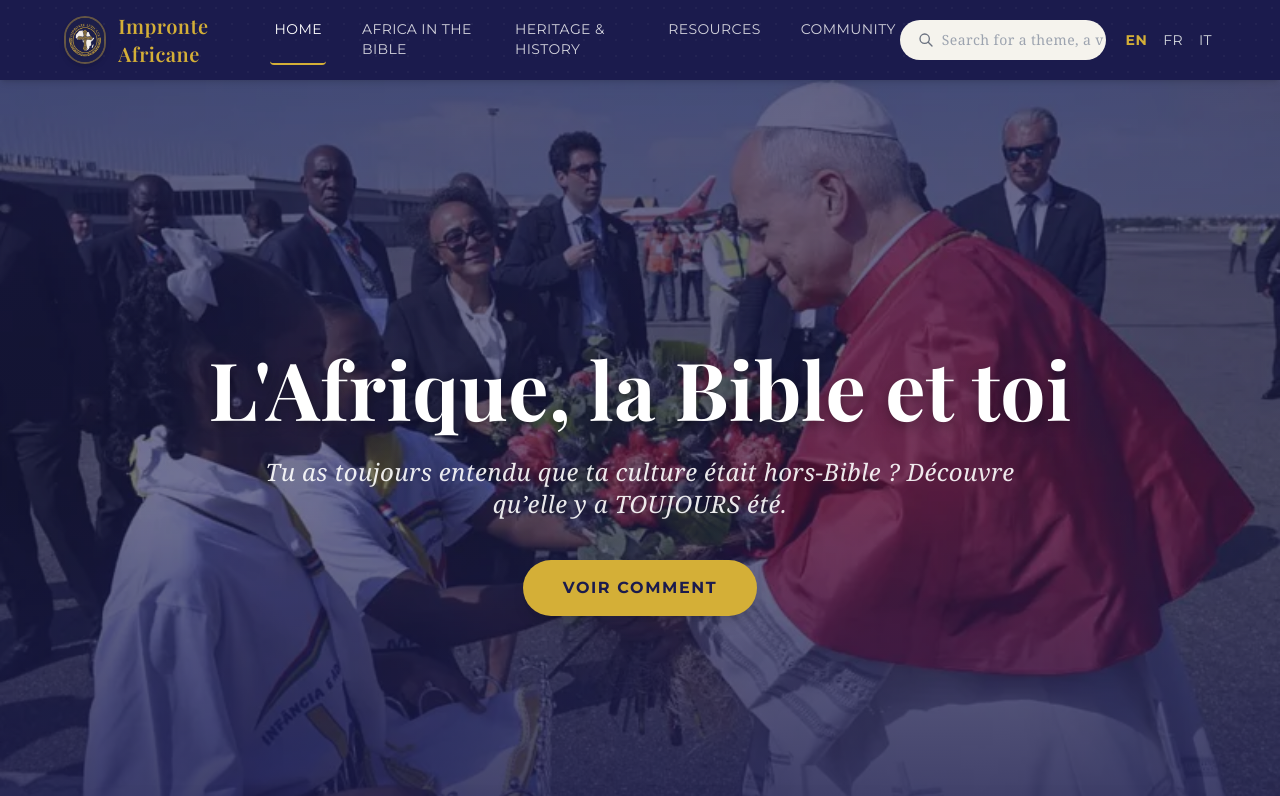
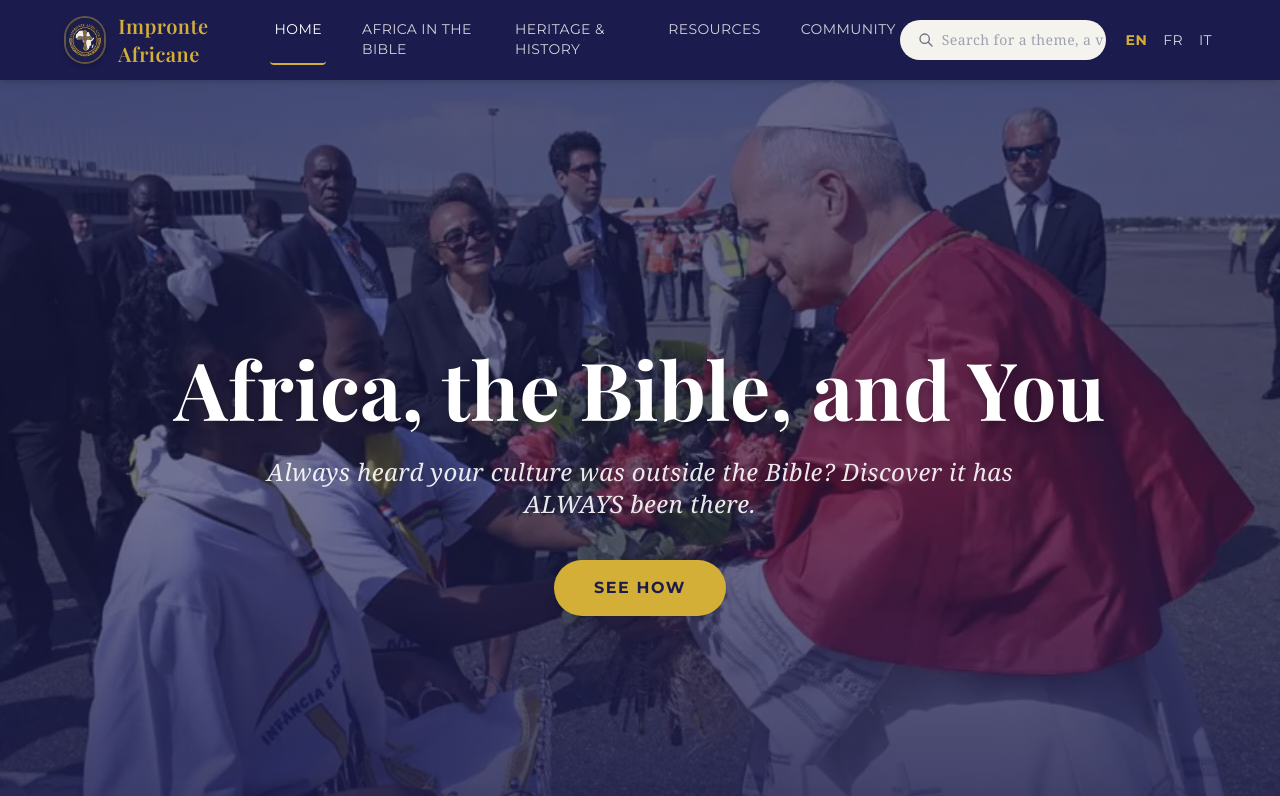
Before and after one commit to meulak/jubile-2033, a React (Vite) app: page / in a window 1280 px wide. Shown: the top 796 px of the page. Built offline with nearby package versions, Linux system fonts and the light colour scheme; a web font is replaced by a local one.

Commit message:
Fix: implement translations for hero carousel

```diff
--- a/src/components/common/CarouselHero.jsx
+++ b/src/components/common/CarouselHero.jsx
@@ -1,41 +1,33 @@
 import React, { useState, useEffect } from 'react';
 import { motion, AnimatePresence } from 'framer-motion';
 import { Link } from 'react-router-dom';
+import { useTranslation } from 'react-i18next';
 
 // Slide data – titles, short texts, CTA and dynamic background images
-const slides = [
+// Texts are now handled via translation keys
+const slidesData = [
   {
-    title: "L'Afrique, la Bible et toi",
-    text: "Tu as toujours entendu que ta culture était hors‑Bible ? Découvre qu’elle y a TOUJOURS été.",
-    cta: "Voir comment",
+    key: "slide1",
     link: "/youth",
     image: "jeune.png",
   },
   {
-    title: "Enseigner une foi authentique",
-    text: "Comment montrer à tes élèves que l’Afrique a FAÇONNÉ le christianisme ? Voici comment.",
-    cta: "Accéder ressources",
+    key: "slide2",
     link: "/catéchistes",
     image: "église.png",
   },
   {
-    title: "2000 ans d'histoires oubliées",
-    text: "L'histoire du salut s'est écrite en AFRIQUE. Découvre ces histoires jamais racontées.",
-    cta: "Explorer",
+    key: "slide3",
     link: "/curieux",
     image: "2000.webp",
   },
   {
-    title: "Recherche académique sur l'Afrique chrétienne",
-    text: "Articles, sources, données. Tout ce que tu dois savoir sur 2000 ans de présence chrétienne africaine.",
-    cta: "Consulter",
+    key: "slide4",
     link: "/chercheurs",
     image: "st_augustine.png",
   },
   {
-    title: "Vers le Jubilé 2033",
-    text: "Prépare-toi pour le Jubilé en découvrant les racines africaines de ta foi. C'est ton héritage.",
-    cta: "Commencer le voyage",
+    key: "slide5",
     link: "/jubilee",
     image: "lalibela.png",
   },
@@ -49,17 +41,19 @@ const textVariants = {
 };
 
 export default function CarouselHero() {
+  const { t } = useTranslation();
   const [index, setIndex] = useState(0);
 
   // Auto‑rotate every 7 seconds
   useEffect(() => {
     const timer = setInterval(() => {
-      setIndex((prev) => (prev + 1) % slides.length);
+      setIndex((prev) => (prev + 1) % slidesData.length);
     }, 7000);
     return () => clearInterval(timer);
   }, []);
 
-  const { title, text, cta, link, image } = slides[index];
+  const currentSlide = slidesData[index];
+  const { key, link, image } = currentSlide;
 
   return (
     <section className="relative w-full h-[600px] md:h-[800px] flex items-center justify-center overflow-hidden cinematic-gradient">
@@ -92,16 +86,16 @@ export default function CarouselHero() {
             exit="exit"
           >
             <h1 className="font-playfair text-4xl md:text-[80px] leading-[1.1] font-bold text-white mb-6 text-shadow-premium">
-              {title}
+              {t(`heroSlides.${key}.title`)}
             </h1>
             <p className="font-serif text-lg md:text-2xl text-white opacity-90 max-w-3xl mx-auto mb-10 italic leading-relaxed">
-              {text}
+              {t(`heroSlides.${key}.text`)}
             </p>
             <Link
               to={link}
               className="inline-block bg-[#D4AF37] text-[#1B1B4D] font-montserrat font-bold uppercase tracking-widest px-10 py-4 rounded-full hover:bg-white hover:text-[#1B1B4D] transition-all duration-300 shadow-lg hover:shadow-[#D4AF37]/20"
             >
-              {cta}
+              {t(`heroSlides.${key}.cta`)}
             </Link>
           </motion.div>
         </AnimatePresence>
@@ -109,7 +103,7 @@ export default function CarouselHero() {
 
       {/* Slide Indicators */}
       <div className="absolute bottom-10 left-1/2 -translate-x-1/2 flex gap-3 z-20">
-        {slides.map((_, i) => (
+        {slidesData.map((_, i) => (
           <button
             key={i}
             onClick={() => setIndex(i)}
--- a/src/i18n/locales/en/translation.json
+++ b/src/i18n/locales/en/translation.json
@@ -280,5 +280,32 @@
       "privacy": "Privacy"
     },
     "copyright": "© 2026 Impronte Africane di Gesù. All rights reserved."
+  },
+  "heroSlides": {
+    "slide1": {
+      "title": "Africa, the Bible, and You",
+      "text": "Always heard your culture was outside the Bible? Discover it has ALWAYS been there.",
+      "cta": "See How"
+    },
+    "slide2": {
+      "title": "Teach an Authentic Faith",
+      "text": "How can you show your students that Africa SHAPED Christianity? Here is how.",
+      "cta": "Access Resources"
+    },
+    "slide3": {
+      "title": "2000 Years of Forgotten Stories",
+      "text": "The history of salvation was written in AFRICA. Discover these untold stories.",
+      "cta": "Explore"
+    },
+    "slide4": {
+      "title": "Academic Research on Christian Africa",
+      "text": "Articles, sources, data. Everything you need to know about 2000 years of African Christian presence.",
+      "cta": "Consult"
+    },
+    "slide5": {
+      "title": "Towards Jubilee 2033",
+      "text": "Prepare for the Jubilee by discovering the African roots of your faith. It is your heritage.",
+      "cta": "Start the Journey"
+    }
   }
 }
--- a/src/i18n/locales/fr/translation.json
+++ b/src/i18n/locales/fr/translation.json
@@ -302,5 +302,32 @@
       "privacy": "Confidentialité"
     },
     "copyright": "© 2026 Impronte Africane di Gesù. Tous droits réservés."
+  },
+  "heroSlides": {
+    "slide1": {
+      "title": "L'Afrique, la Bible et toi",
+      "text": "Tu as toujours entendu que ta culture était hors‑Bible ? Découvre qu’elle y a TOUJOURS été.",
+      "cta": "Voir comment"
+    },
+    "slide2": {
+      "title": "Enseigner une foi authentique",
+      "text": "Comment montrer à tes élèves que l’Afrique a FAÇONNÉ le christianisme ? Voici comment.",
+      "cta": "Accéder ressources"
+    },
+    "slide3": {
+      "title": "2000 ans d'histoires oubliées",
+      "text": "L'histoire du salut s'est écrite en AFRIQUE. Découvre ces histoires jamais racontées.",
+      "cta": "Explorer"
+    },
+    "slide4": {
+      "title": "Recherche académique sur l'Afrique chrétienne",
+      "text": "Articles, sources, données. Tout ce que tu dois savoir sur 2000 ans de présence chrétienne africaine.",
+      "cta": "Consulter"
+    },
+    "slide5": {
+      "title": "Vers le Jubilé 2033",
+      "text": "Prépare-toi pour le Jubilé en découvrant les racines africaines de ta foi. C'est ton héritage.",
+      "cta": "Commencer le voyage"
+    }
   }
 }
--- a/src/i18n/locales/it/translation.json
+++ b/src/i18n/locales/it/translation.json
@@ -280,5 +280,32 @@
       "privacy": "Privacy"
     },
     "copyright": "© 2026 Impronte Africane di Gesù. Tutti i diritti riservati."
+  },
+  "heroSlides": {
+    "slide1": {
+      "title": "L'Africa, la Bibbia e te",
+      "text": "Hai sempre sentito che la tua cultura fosse fuori dalla Bibbia? Scopri che c'è SEMPRE stata.",
+      "cta": "Vedi come"
+    },
+    "slide2": {
+      "title": "Insegnare una fede autentica",
+      "text": "Come mostrare ai tuoi studenti che l'Africa ha PLASMATO il cristianesimo? Ecco come.",
+      "cta": "Accedi alle risorse"
+    },
+    "slide3": {
+      "title": "2000 anni di storie dimenticate",
+      "text": "La storia della salvezza è stata scritta in AFRICA. Scopri queste storie mai raccontate.",
+      "cta": "Esplora"
+    },
+    "slide4": {
+      "title": "Ricerca accademica sull'Africa cristiana",
+      "text": "Articoli, fonti, dati. Tutto ciò che devi sapere su 2000 anni di presenza cristiana africana.",
+      "cta": "Consulta"
+    },
+    "slide5": {
+      "title": "Verso il Giubileo 2033",
+      "text": "Preparati al Giubileo scoprendo le radici africane della tua fede. È la tua eredità.",
+      "cta": "Inizia il viaggio"
+    }
   }
 }
```
Also changed, not shown: 1 other file (tests, documents, lock files or other folders).
